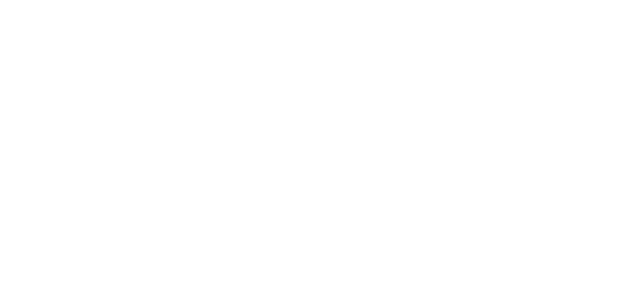
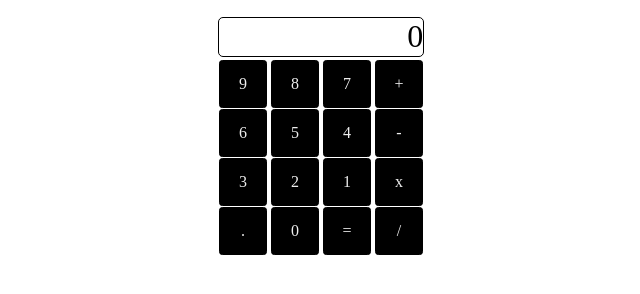
Before and after one commit to ianfranfn/desafio-11, a website built with Vite: page index.html in a window 1280 px wide. Shown: the whole page, without its empty margins (319-959 px from the left). Built offline with nearby package versions, Linux system fonts and the light colour scheme.

Commit message:
avances en el main.js y actualizacion del index

```diff
--- a/css/estilos-1.css
+++ b/css/estilos-1.css
@@ -0,0 +1,39 @@
+body {
+    display: flex;
+    justify-content: center;
+}
+
+.calculadora {
+    display: flex;
+    flex-direction: column;
+    align-items: center;
+    justify-content: center;
+    width: 215px;
+    height: 16rem;
+}
+
+#display {
+    text-align: right;
+    font-size: 2em;
+    width: 95%;
+    height: 38px;
+    border: 1px solid black;
+    border-radius: 5px;
+    margin-bottom: 3px;
+}
+
+.btn {
+    margin-bottom: 1px;
+    width: 3rem;
+    height: 3rem;
+    border: 1px solid black;
+    border-radius: 7%;
+    background-color: black;
+    color: #eee;
+    font-family: serif;
+    font-size: 1em;
+}
+
+.fila {
+    display: block;
+}
--- a/index.html
+++ b/index.html
@@ -1,14 +1,48 @@
 <!DOCTYPE html>
 <html lang="es">
+
 <head>
   <meta charset="UTF-8">
   <meta name="viewport" content="width=device-width, initial-scale=1.0">
   <title>Calculadora</title>
 </head>
+
 <body>
 
+  <div class="calculadora">
+    <div id="display">0</div>
+
+    <div class="fila">
+      <button class="btn">9</button>
+      <button class="btn">8</button>
+      <button class="btn">7</button>
+      <button class="btn">+</button>
+    </div>
+
+    <div class="fila">
+      <button class="btn">6</button>
+      <button class="btn">5</button>
+      <button class="btn">4</button>
+      <button class="btn">-</button>
+    </div>
+
+    <div class="fila">
+      <button class="btn">3</button>
+      <button class="btn">2</button>
+      <button class="btn">1</button>
+      <button class="btn">x</button>
+    </div>
+
+    <div class="fila">
+      <button class="btn">.</button>
+      <button class="btn">0</button>
+      <button class="btn" id="igual">=</button>
+      <button class="btn">/</button>
+    </div>
+  </div>
 
 
   <script type="module" src="/main.js"></script>
 </body>
+
 </html>
--- a/main.js
+++ b/main.js
@@ -1 +1,40 @@
 import './css/estilos-1.css'
+
+
+let botones = document.querySelectorAll('button')
+let display = document.querySelector('#display')
+let digitos = ''
+
+botones.forEach(button => { // añade a cada botón el addEventListener por los click
+    button.addEventListener('click', () => { // captura los valores de los botones y actualiza el display con los nuevos digitos
+        let valor = button.textContent
+        textoDisplay(valor)
+    })
+})
+
+let textoDisplay = (valor) => { // la funcion limita la cantidad de digitos a 13.
+    if (digitos.length < 13) { // El if deja seguir agregando digitos al display hasta que este llegue a 13
+        let ultNum = digitos.slice(-1) // se utiliza para obtener el ultimo digito de la cadena.
+        if (['+', '-', '*', '/'].includes(valor) && ['+', ]) return // validacion que dice que si ya hay un punto (coma) en el display, no se pueda agregar otro mas
+        digitos += valor
+        display.textContent = digitos
+    }
+}
+
+display.addEventListener('click', () => { // otro evento para el click que elimina los digitos del display al hacer click en este
+    digitos = ''
+    display.textContent = digitos
+})
+
+let calculos = () => {
+    try { // try se utiliza para envolver un bloque de codigo que podria lanzar una excepcion (error). si esto ocurre, se salta inmediatamente al bloque catch.
+        let resultado = eval(digitos) // ! la funcion eval() toma una cadena de texto como argumento y la evalua como si fuera una expresion de Js.
+        display.textContent = resultado.toString().slice(0, 13) // ! el metodo toString() convierte numeros, objetos y otros datos a texto y slice() extrae una parte de la cadena y devuelve una nueva cadena solo con la cantidad de digitos estipulada (en este caso, solo hasta 13)
+        digitos = resultado.toString() // actualiza los digitos actuales en el display
+    } catch { // catch captura el error lanzado en el bloque try y evita que el programa se detenga abruptamente
+        display.textContent = 'Error'
+        digitos = ''
+    }
+}
+
+document.querySelector('#igual').addEventListener('click', calculos)
--- a/package.json
+++ b/package.json
@@ -9,6 +9,7 @@
     "preview": "vite preview"
   },
   "devDependencies": {
+    "sass-embedded": "^1.83.1",
     "vite": "^5.4.8"
   }
 }
```
Also changed, not shown: README.md, 1 other file.
